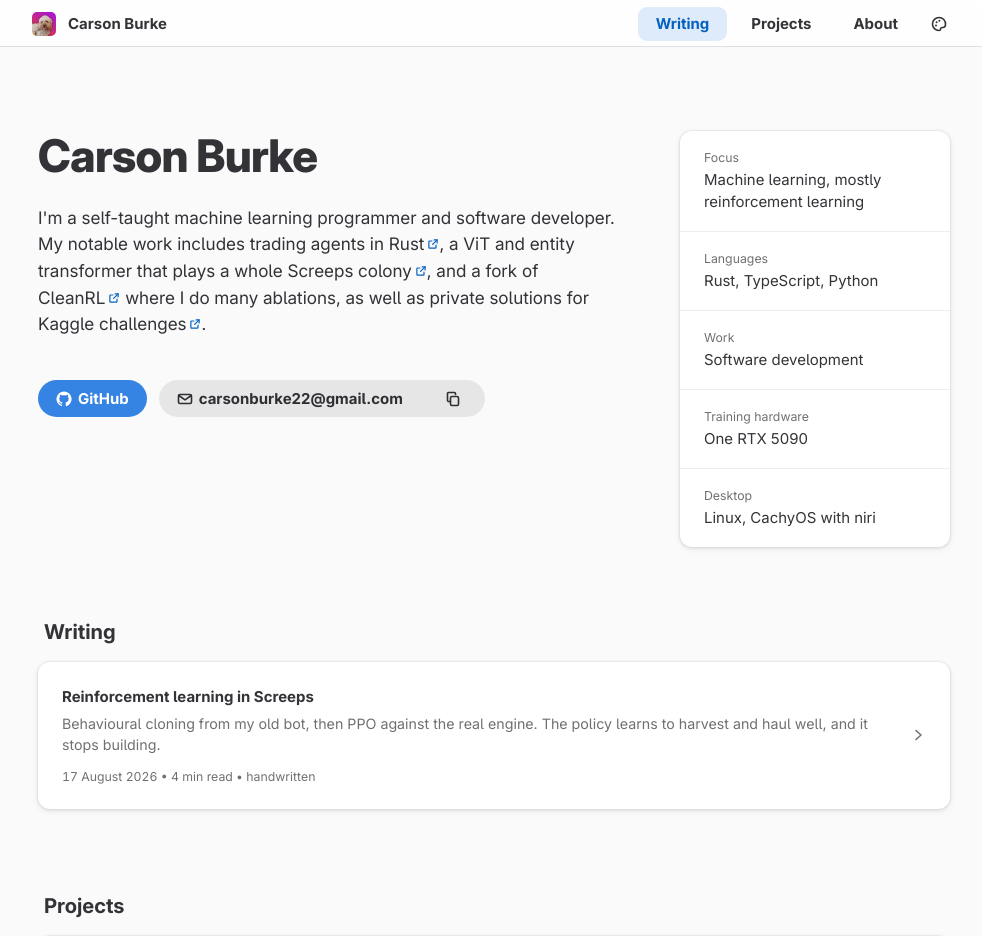
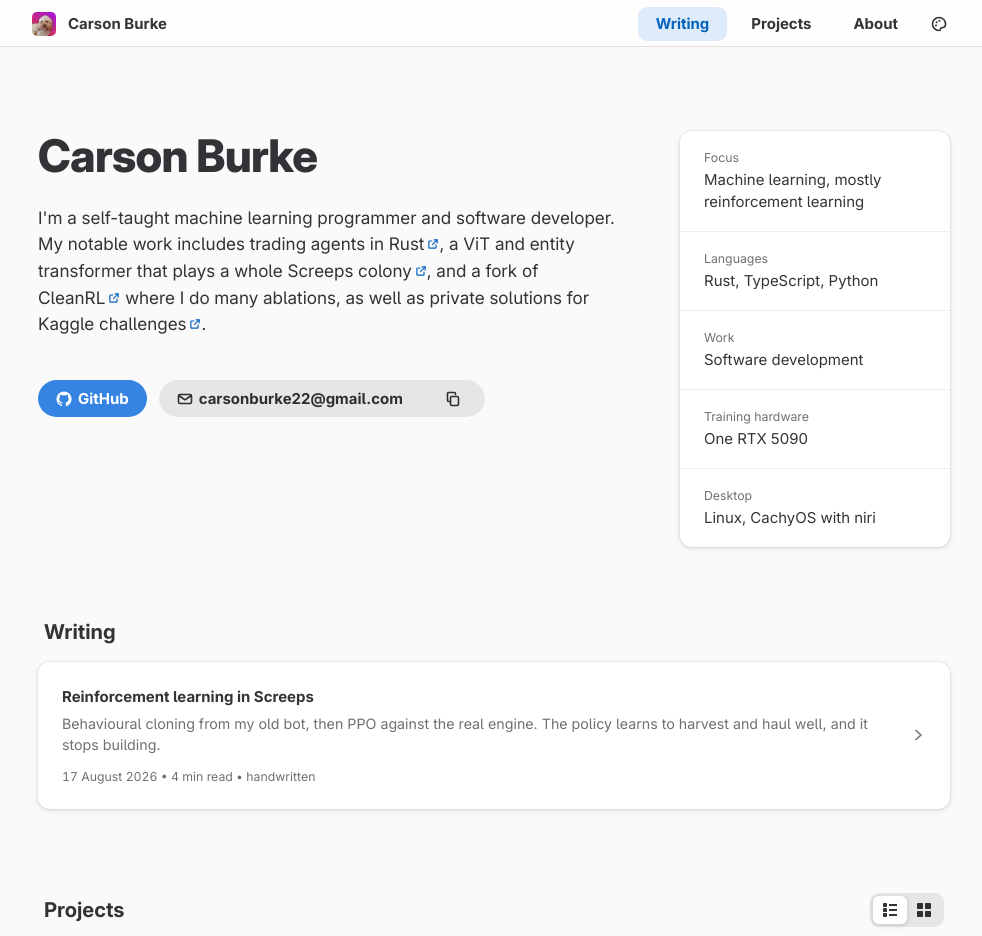
Before and after one commit to CarsonBurke/carsonburkesite, a React (Vite) app: page / in a window 1280 px wide. Shown: the top 936 px of the page, without its empty margins (146-1128 px from the left). Built offline with nearby package versions, Linux system fonts and the light colour scheme.

Commit message:
feat(home): add a list and gallery switcher for projects

```diff
--- a/src/components/Icon.tsx
+++ b/src/components/Icon.tsx
@@ -142,3 +142,26 @@ export function PaletteIcon({ size = 16, className }: IconProps) {
     </svg>
   );
 }
+
+/* GNOME view-list-symbolic / view-grid-symbolic. */
+export function ListIcon({ size = 16, className }: IconProps) {
+  return (
+    <svg {...base(size)} className={className}>
+      <path
+        fill="currentColor"
+        d="M2 1c-.555 0-1 .445-1 1v2c0 .555.445 1 1 1h2c.555 0 1-.445 1-1V2c0-.555-.445-1-1-1zm5 1v2h8V2zM2 6.016c-.555 0-1 .445-1 1v1.98c0 .551.445 1 1 1h2c.555 0 1-.449 1-1v-1.98c0-.555-.445-1-1-1zM7 7v2h8V7zM2 11c-.555 0-1 .445-1 1v1.98c0 .551.445 1 1 1h2c.555 0 1-.449 1-1V12c0-.555-.445-1-1-1zm5 .984V14h8v-2z"
+      />
+    </svg>
+  );
+}
+
+export function GridIcon({ size = 16, className }: IconProps) {
+  return (
+    <svg {...base(size)} className={className}>
+      <path
+        fill="currentColor"
+        d="M2 1c-.555 0-1 .445-1 1v4c0 .555.445 1 1 1h4c.555 0 1-.445 1-1V2c0-.555-.445-1-1-1zm8 0c-.555 0-1 .445-1 1v4c0 .555.445 1 1 1h4c.555 0 1-.445 1-1V2c0-.555-.445-1-1-1zM2 9c-.555 0-1 .445-1 1v4c0 .555.445 1 1 1h4c.555 0 1-.445 1-1v-4c0-.555-.445-1-1-1zm8 0c-.555 0-1 .445-1 1v4c0 .555.445 1 1 1h4c.555 0 1-.445 1-1v-4c0-.555-.445-1-1-1z"
+      />
+    </svg>
+  );
+}
--- a/src/index.css
+++ b/src/index.css
@@ -93,6 +93,8 @@
   --popover-bg-color: #ffffff;
   --shade-color: rgb(0 0 6 / 7%);
   --thumbnail-bg-color: #ffffff;
+  --active-toggle-bg-color: #ffffff;
+  --active-toggle-fg-color: rgb(0 0 6 / 80%);
 
   --success-color: #007c3d;
   --warning-color: #905400;
@@ -129,6 +131,8 @@
   --popover-bg-color: #36363a;
   --shade-color: rgb(0 0 6 / 25%);
   --thumbnail-bg-color: #39393d;
+  --active-toggle-bg-color: rgb(255 255 255 / 20%);
+  --active-toggle-fg-color: #ffffff;
 
   --success-color: #78e9ab;
   --warning-color: #ffc252;
@@ -415,6 +419,44 @@
     box-shadow: inset 1px 0 var(--border-color);
   }
 
+  /* widgets/_toggles.scss: AdwToggleGroup, a padded track and a raised chip. */
+  .adw-toggle-group {
+    display: inline-flex;
+    align-items: stretch;
+    padding: 3px;
+    border-radius: var(--radius-control);
+    background-color: color-mix(in srgb, currentColor 10%, transparent);
+  }
+  .adw-toggle {
+    display: inline-flex;
+    align-items: center;
+    justify-content: center;
+    min-width: 34px;
+    min-height: 28px;
+    padding: 0 8px;
+    border: none;
+    border-radius: 6px;
+    background: transparent;
+    color: inherit;
+    cursor: pointer;
+    transition:
+      background-color 120ms ease-out,
+      box-shadow 120ms ease-out;
+  }
+  .adw-toggle:hover {
+    background-color: color-mix(in srgb, currentColor 7%, transparent);
+  }
+  .adw-toggle:active {
+    background-color: color-mix(in srgb, currentColor 16%, transparent);
+  }
+  .adw-toggle[aria-checked="true"] {
+    background-color: var(--active-toggle-bg-color);
+    color: var(--active-toggle-fg-color);
+    box-shadow:
+      0 1px 3px 1px rgb(0 0 6 / 7%),
+      0 2px 6px 2px rgb(0 0 6 / 3%);
+  }
+
   .osd-blur {
     background-color: color-mix(in srgb, var(--headerbar-bg-color) 82%, transparent);
     backdrop-filter: blur(14px) saturate(1.4);
--- a/src/routes/Home.tsx
+++ b/src/routes/Home.tsx
@@ -1,4 +1,4 @@
-import { useState, type ReactNode } from "react";
+import { useCallback, useState, type KeyboardEvent, type ReactNode } from "react";
 import { Link, useHref } from "react-router";
 import {
   ChevronDownIcon,
@@ -6,6 +6,8 @@ import {
   CopyIcon,
   ExternalIcon,
   GithubIcon,
+  GridIcon,
+  ListIcon,
   MailIcon,
 } from "../components/Icon.tsx";
 import { useToast } from "../components/Toast.tsx";
@@ -38,19 +40,94 @@ export function Home() {
 function Section({
   id,
   title,
+  trailing,
   children,
 }: {
   id: string;
   title: string;
+  trailing?: ReactNode;
   children: ReactNode;
 }) {
   return (
     <section id={id} className="mx-auto max-w-5xl scroll-mt-[4.5rem] px-4 pb-14">
-      <div className="mb-3 px-1">
+      <div className="mb-3 flex items-center justify-between gap-3 px-1">
         <h2 className="title-3">{title}</h2>
+        {trailing}
       </div>
       {children}
     </section>
+  );
+}
+
+const VIEWS = ["list", "gallery"] as const;
+type ViewMode = (typeof VIEWS)[number];
+
+const VIEW_STEP: Record<string, number> = {
+  ArrowRight: 1,
+  ArrowDown: 1,
+  ArrowLeft: -1,
+  ArrowUp: -1,
+};
+
+function useRadioKeys<T extends string>(ids: readonly T[], select: (id: T) => void) {
+  return useCallback(
+    (event: KeyboardEvent<HTMLDivElement>) => {
+      const step = VIEW_STEP[event.key];
+      const index = ids.findIndex(
+        (id) => id === (event.target as HTMLElement).dataset.radioId,
+      );
+      if (index === -1) return;
+
+      let next = index;
+      if (step !== undefined) next = (index + step + ids.length) % ids.length;
+      else if (event.key === "Home") next = 0;
+      else if (event.key === "End") next = ids.length - 1;
+      else return;
+
+      event.preventDefault();
+      const id = ids[next];
+      if (!id) return;
+      select(id);
+      event.currentTarget.querySelector<HTMLElement>(`[data-radio-id="${id}"]`)?.focus();
+    },
+    [ids, select],
+  );
+}
+
+function ViewSwitcher({
+  value,
+  onChange,
+  label,
+}: {
+  value: ViewMode;
+  onChange: (view: ViewMode) => void;
+  label: string;
+}) {
+  const onKeyDown = useRadioKeys(VIEWS, onChange);
+
+  return (
+    <div
+      role="radiogroup"
+      aria-label={label}
+      onKeyDown={onKeyDown}
+      className="adw-toggle-group shrink-0"
+    >
+      {VIEWS.map((id) => (
+        <button
+          key={id}
+          type="button"
+          role="radio"
+          data-radio-id={id}
+          aria-label={id === "list" ? "List" : "Gallery"}
+          aria-checked={value === id}
+          tabIndex={value === id ? 0 : -1}
+          className="adw-toggle"
+          onClick={() => onChange(id)}
+        >
+          {id === "list" ? <ListIcon /> : <GridIcon />}
+        </button>
+      ))}
+    </div>
   );
 }
 
@@ -180,14 +257,44 @@ function Writing() {
 }
 
 function Projects() {
+  const [view, setView] = useState<ViewMode>("list");
+
   return (
-    <Section id="projects" title="Projects">
+    <Section
+      id="projects"
+      title="Projects"
+      trailing={<ViewSwitcher value={view} onChange={setView} label="Projects view" />}
+    >
+      {view === "list" ? (
         <div className="space-y-4">
           {PROJECTS.map((project) => (
             <ProjectCard key={project.id} project={project} />
           ))}
         </div>
+      ) : (
+        <div className="grid gap-4 sm:grid-cols-2">
+          {PROJECTS.map((project) => (
+            <ProjectTile key={project.id} project={project} />
+          ))}
+        </div>
+      )}
     </Section>
+  );
+}
+
+function ProjectLinks({ project }: { project: Project }) {
+  return project.links.map(({ label, href, external }) =>
+    external ? (
+      <a key={href} className="adw-button no-underline" href={href} {...NEW_TAB}>
+        {label}
+        <ExternalIcon size={13} className="dimmed" />
+      </a>
+    ) : (
+      <Link key={href} className="adw-button suggested no-underline" to={href}>
+        {label}
+        <ChevronRightIcon size={13} />
+      </Link>
+    ),
   );
 }
 
@@ -246,19 +353,7 @@ function ProjectCard({ project }: { project: Project }) {
         )}
 
         <div className="mt-5 flex flex-wrap items-center gap-2">
-          {project.links.map(({ label, href, external }) =>
-            external ? (
-              <a key={href} className="adw-button no-underline" href={href} {...NEW_TAB}>
-                {label}
-                <ExternalIcon size={13} className="dimmed" />
-              </a>
-            ) : (
-              <Link key={href} className="adw-button suggested no-underline" to={href}>
-                {label}
-                <ChevronRightIcon size={13} />
-              </Link>
-            ),
-          )}
+          <ProjectLinks project={project} />
           <button
             type="button"
             className="adw-button flat ml-auto"
@@ -306,9 +401,50 @@ function ProjectCard({ project }: { project: Project }) {
   );
 }
 
+function ProjectTile({ project }: { project: Project }) {
+  const image = project.media?.[0];
+
+  return (
+    <article className="card overflow-hidden">
+      {image && (
+        <a href={image.src} className="block" {...NEW_TAB}>
+          <img
+            src={image.src}
+            width={image.width}
+            height={image.height}
+            alt={image.alt}
+            loading="lazy"
+            decoding="async"
+            className="aspect-[16/9] w-full object-cover object-top"
+          />
+        </a>
+      )}
+      <div className="p-4">
+        <div className="flex flex-wrap items-baseline gap-x-3 gap-y-1">
+          <h3 className="title-4">{project.name}</h3>
+          <span className="caption dimmed">{project.kicker}</span>
+        </div>
+        <p className="mt-2 line-clamp-3 leading-[1.5]">{project.summary}</p>
+        <div className="mt-4 flex flex-wrap items-center gap-2">
+          <ProjectLinks project={project} />
+        </div>
+      </div>
+    </article>
+  );
+}
+
 function Smaller() {
+  const [view, setView] = useState<ViewMode>("gallery");
+
   return (
-    <Section id="smaller" title="Smaller things">
+    <Section
+      id="smaller"
+      title="Smaller things"
+      trailing={
+        <ViewSwitcher value={view} onChange={setView} label="Smaller things view" />
+      }
+    >
+      {view === "gallery" ? (
         <div className="grid gap-3 sm:grid-cols-2 lg:grid-cols-3">
           {SMALLER_THINGS.map(({ name, note, href }) => (
             <a
@@ -325,6 +461,24 @@ function Smaller() {
             </a>
           ))}
         </div>
+      ) : (
+        <div className="boxed-list">
+          {SMALLER_THINGS.map(({ name, note, href }) => (
+            <a
+              key={href}
+              href={href}
+              className="row-activatable flex items-center gap-4 px-4 py-4 no-underline"
+              {...NEW_TAB}
+            >
+              <div className="min-w-0 flex-1">
+                <span className="heading">{name}</span>
+                <p className="dimmed mt-1 text-[0.95rem] leading-[1.5]">{note}</p>
+              </div>
+              <ExternalIcon size={12} className="dimmed shrink-0" />
+            </a>
+          ))}
+        </div>
+      )}
     </Section>
   );
 }
```
Lines whose indentation alone changed are shown as unchanged.
